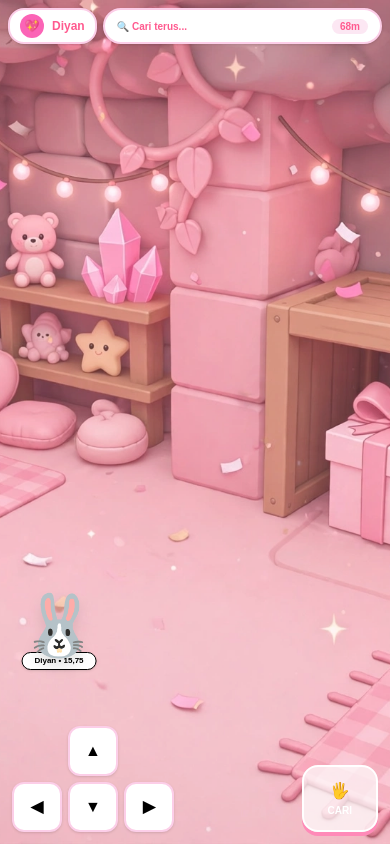
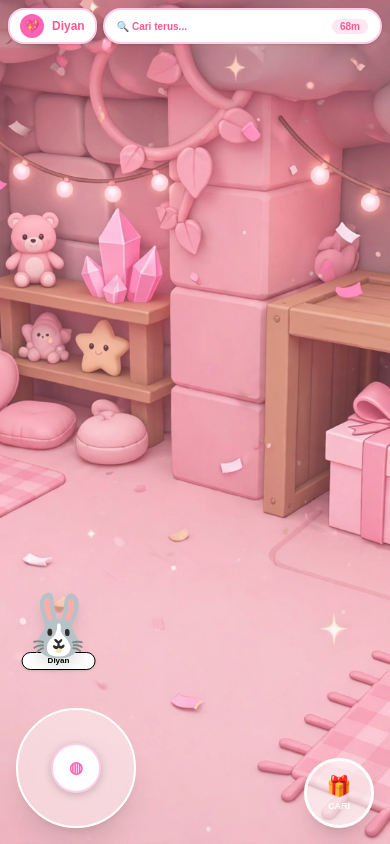
Before and after one commit to cutzhraa/secret-base-diyan, a Next.js app: page / in a window 390 px wide. Built offline with nearby package versions, Linux system fonts and the light colour scheme.

Commit message:
perbaiki joystik

```diff
--- a/app/page.tsx
+++ b/app/page.tsx
@@ -5,15 +5,11 @@ export default function Game() {
   const [pos, setPos] = useState({x: 15, y: 75})
   const [showGift, setShowGift] = useState(false)
   const keys = useRef<Record<string,boolean>>({})
+  const joy = useRef({x:0, y:0})
 
   const hideSpots = [
-    {x: 65, y: 55},
-    {x: 25, y: 55},
-    {x: 70, y: 35},
-    {x: 35, y: 35},
-    {x: 20, y: 70},
-    {x: 75, y: 70},
-    {x: 50, y: 50},
+    {x: 65, y: 55},{x: 25, y: 55},{x: 70, y: 35},
+    {x: 35, y: 35},{x: 20, y: 70},{x: 75, y: 70},{x: 50, y: 50},
   ]
   const [giftSpot] = useState(()=> hideSpots[Math.floor(Math.random()*hideSpots.length)])
   const giftPos = giftSpot
@@ -23,7 +19,7 @@ export default function Game() {
   const canSee = dist < 12
 
   let hintText = "🔍 Cari terus..."
-  if(dist < 10) hintText = "🔥🔥 DIKIT LAGI! GOYANG DIKIT!"
+  if(dist < 10) hintText = "🔥🔥 DIKIT LAGI!"
   else if(dist < 20) hintText = "🔥 Panas! Deket!"
   else if(dist < 40) hintText = "🌤️ Hangat"
 
@@ -34,20 +30,13 @@ export default function Game() {
     window.addEventListener('keyup', up)
     const loop = setInterval(()=>{
       setPos(p=>{
-        let nx=p.x, ny=p.y
-        if(keys.current['w'] || keys.current['arrowup']) ny-=1.2
-        if(keys.current['s'] || keys.current['arrowdown']) ny+=1.2
-        if(keys.current['a'] || keys.current['arrowleft']) nx-=1.2
-        if(keys.current['d'] || keys.current['arrowright']) nx+=1.2
+        let nx=p.x + (keys.current['d']||keys.current['arrowright']?1.2:0) + (keys.current['a']||keys.current['arrowleft']?-1.2:0) + joy.current.x*1.5
+        let ny=p.y + (keys.current['s']||keys.current['arrowdown']?1.2:0) + (keys.current['w']||keys.current['arrowup']?-1.2:0) + joy.current.y*1.5
         return {x: Math.max(5,Math.min(90,nx)), y: Math.max(15,Math.min(90,ny))}
       })
     },14)
-    const prevent = (e:TouchEvent)=> e.preventDefault()
-    document.addEventListener('touchmove', prevent, {passive:false})
-    return ()=>{clearInterval(loop); window.removeEventListener('keydown',down); window.removeEventListener('keyup',up); document.removeEventListener('touchmove', prevent)}
+    return ()=>{clearInterval(loop); window.removeEventListener('keydown',down); window.removeEventListener('keyup',up)}
   },[])
-
-  const move = (k:string, v:boolean) => keys.current[k]=v
 
   return (
     <div className="h-[100dvh] w-screen relative overflow-hidden select-none text-black touch-none bg-[#ffdee9]" style={{touchAction:'none'}}>
@@ -67,80 +56,74 @@ export default function Game() {
               <div className="absolute inset-0 bg-yellow-200 rounded-full blur-[20px] animate-pulse"></div>
               <div className="text-6xl animate-bounce relative">🎁</div>
             </>
-          ) : (
-            <div className="text-[12px] animate-ping">✨</div>
-          )}
+          ) : <div className="text-[12px] animate-ping">✨</div>}
         </div>
       )}
 
-      <div style={{left:`${pos.x}%`, top:`${pos.y}%`, transform:'translate3d(-50%,-50%,0)', willChange:'transform'}} className="absolute z-20">
+      <div style={{left:`${pos.x}%`, top:`${pos.y}%`, transform:'translate3d(-50%,-50%,0)'}} className="absolute z-20">
         <div className="text-6xl drop-shadow-xl">🐰</div>
-        <div className="bg-white text-[8px] font-bold px-1.5 py-0.5 rounded-full text-center -mt-1 shadow border">Diyan • {Math.round(pos.x)},{Math.round(pos.y)}</div>
+        <div className="bg-white text-[8px] font-bold px-1.5 py-0.5 rounded-full text-center -mt-1 shadow border">Diyan</div>
       </div>
 
-      <div className="absolute bottom-3 left-3 right-3 flex justify-between items-end z-30">
-        <div className="grid grid-cols-3 gap-1.5">
-          <div></div><button onTouchStart={(e)=>{e.preventDefault(); move('w',true)}} onTouchEnd={(e)=>{e.preventDefault(); move('w',false)}} onMouseDown={()=>move('w',true)} onMouseUp={()=>move('w',false)} className="w-[50px] h-[50px] bg-white rounded-[12px] shadow border-2 border-pink-200 font-bold active:scale-90">▲</button><div></div>
-          <button onTouchStart={(e)=>{e.preventDefault(); move('a',true)}} onTouchEnd={(e)=>{e.preventDefault(); move('a',false)}} onMouseDown={()=>move('a',true)} onMouseUp={()=>move('a',false)} className="w-[50px] h-[50px] bg-white rounded-[12px] shadow border-2 border-pink-200 font-bold active:scale-90">◀</button>
-          <button onTouchStart={(e)=>{e.preventDefault(); move('s',true)}} onTouchEnd={(e)=>{e.preventDefault(); move('s',false)}} onMouseDown={()=>move('s',true)} onMouseUp={()=>move('s',false)} className="w-[50px] h-[50px] bg-white rounded-[12px] shadow border-2 border-pink-200 font-bold active:scale-90">▼</button>
-          <button onTouchStart={(e)=>{e.preventDefault(); move('d',true)}} onTouchEnd={(e)=>{e.preventDefault(); move('d',false)}} onMouseDown={()=>move('d',true)} onMouseUp={()=>move('d',false)} className="w-[50px] h-[50px] bg-white rounded-[12px] shadow border-2 border-pink-200 font-bold active:scale-90">▶</button>
+      {/* JOYSTICK ROBLOX - CUMA MUNCUL DI HP */}
+      <div className="absolute bottom-4 left-4 z-30 lg:hidden">
+        <div
+          className="w-[120px] h-[120px] bg-white/40 backdrop-blur-md rounded-full border-2 border-white shadow-xl flex items-center justify-center relative"
+          onTouchMove={(e)=>{
+            const rect = e.currentTarget.getBoundingClientRect()
+            const t = e.touches[0]
+            const x = t.clientX - rect.left - rect.width/2
+            const y = t.clientY - rect.top - rect.height/2
+            const max = 40
+            const dist = Math.min(max, Math.hypot(x,y))
+            const ang = Math.atan2(y,x)
+            joy.current = {x: Math.cos(ang)*dist/max, y: Math.sin(ang)*dist/max}
+            const knob = document.getElementById('knob')!
+            knob.style.transform = `translate(${Math.cos(ang)*dist}px, ${Math.sin(ang)*dist}px)`
+          }}
+          onTouchEnd={()=>{
+            joy.current={x:0,y:0}
+            const knob = document.getElementById('knob')!
+            knob.style.transform = `translate(0px, 0px)`
+          }}
+        >
+          <div id="knob" className="w-[50px] h-[50px] bg-white rounded-full shadow-[0_2px_8px_rgba(0,0,0,0.2)] border-2 border-pink-200 flex items-center justify-center font-bold text-pink-400 transition-transform duration-75">◍</div>
         </div>
-        <button disabled={!isNear} onClick={()=>isNear && setShowGift(true)} className={`px-6 py-3 rounded-2xl font-black border-2 border-white text-white shadow-[0_4px_0_#ff8ab8] ${isNear? 'bg-[#ff5a8f] animate-pulse' : 'bg-white/70 text-gray-400'}`}>🖐️<div className="text-[10px]">{isNear?'BUKA':'CARI'}</div></button>
+      </div>
+
+      <div className="absolute bottom-4 right-4 z-30">
+        <button disabled={!isNear} onClick={()=>isNear && setShowGift(true)} className={`w-[70px] h-[70px] rounded-full font-black border-[3px] border-white text-white shadow-xl flex flex-col items-center justify-center ${isNear? 'bg-[#ff5a8f] animate-pulse' : 'bg-white/60 text-gray-400'}`}>
+          <span className="text-xl">🎁</span><span className="text-[9px]">{isNear?'BUKA':'CARI'}</span>
+        </button>
       </div>
 
       {showGift && (
-        <div className="absolute inset-0 bg-pink-200/60 backdrop-blur-sm z-50 flex items-center justify-center p-5 overflow-y-auto">
-          <div className="bg-white rounded-[1.8rem] w-full max-w-sm p-5 shadow-2xl text-black border-2 border-pink-200 my-auto">
-            <p className="text-center text-4xl">🎉💖</p>
+        <div className="absolute inset-0 bg-pink-200/70 backdrop-blur-md z-50 flex items-start justify-center p-4 overflow-y-auto">
+          <div className="bg-white rounded-[1.8rem] w-full max-w-sm p-5 shadow-2xl text-black border-2 border-pink-200 my-4 max-h-[88dvh] overflow-y-auto">
+            <p className="text-center text-3xl">🎉💖</p>
             <h2 className="text-center font-black text-[#ff5a8f] text-xl mt-1">KETEMU!</h2>
 
-            {/* PHOTOBOOTH MEMANJANG */}
-            <div className="mt-4 mx-auto bg-white p-2 pb-5 rounded-[4px] shadow-[0_4px_15px_rgba(0,0,0,0.15)] rotate-[-1.5deg] w-[220px] border border-zinc-200">
-              <div className="flex justify-between px-3 mb-2">
-                <div className="w-2 h-2 bg-zinc-800 rounded-full"></div>
-                <div className="w-2 h-2 bg-zinc-800 rounded-full"></div>
-                <div className="w-2 h-2 bg-zinc-800 rounded-full"></div>
-                <div className="w-2 h-2 bg-zinc-800 rounded-full"></div>
+            <div className="mt-4 mx-auto bg-white p-2 pb-5 rounded-[4px] shadow-[0_4px_15px_rgba(0,0,0,0.15)] rotate-[-1deg] w-[200px] border border-zinc-200">
+              <div className="flex justify-between px-3 mb-2"><div className="w-2 h-2 bg-zinc-800 rounded-full"></div><div className="w-2 h-2 bg-zinc-800 rounded-full"></div><div className="w-2 h-2 bg-zinc-800 rounded-full"></div><div className="w-2 h-2 bg-zinc-800 rounded-full"></div></div>
+              <div className="flex flex-col gap-2 bg-zinc-900 p-2">
+                <img src="/diyan1.jpeg" className="w-full h-32 object-cover" />
+                <img src="/diyan2.jpeg" className="w-full h-32 object-cover" />
+                <img src="/diyan3.jpeg" className="w-full h-32 object-cover" />
               </div>
-              <div className="flex flex-col gap-2 bg-zinc-900 p-2">
-                <img src="/diyan1.jpeg" className="w-full h-36 object-cover" alt="diyan1" />
-                <img src="/diyan2.jpeg" className="w-full h-36 object-cover" alt="diyan2" />
-                <img src="/diyan3.jpeg" className="w-full h-36 object-cover" alt="diyan3" />
-              </div>
-              <div className="text-center mt-3 font-mono">
-                <p className="text-[9px] tracking-[0.3em] text-zinc-500">05.05.2025 • ROBLOX</p>
-                <p className="font-bold text-[12px] text-[#ff5a8f] mt-1">DIYAN'S BOOTH 💖</p>
-              </div>
+              <div className="text-center mt-3 font-mono"><p className="text-[9px] tracking-[0.3em] text-zinc-500">05.05.2025 • ROBLOX</p><p className="font-bold text-[11px] text-[#ff5a8f] mt-1">DIYAN'S BOOTH 💖</p></div>
             </div>
 
             <div className="mt-4 bg-[#fff0f5] p-5 rounded-[20px] border border-pink-200 text-center">
               <p className="font-mono text-[10px] tracking-[0.3em] text-pink-400 mb-3">FROM DIYAN ♡</p>
+              <p className="font-black text-[17px] text-[#ff5a8f]">CIEEE ULTAH! 🎉</p>
+              <p className="text-[13px] text-zinc-700 mt-3 leading-relaxed">Akhirnya tua juga lu wkwk. Ini hadiah photobooth, 3 foto lu yang paling cakep menurut gua.</p>
+              <div className="w-10 h-[2px] bg-pink-200 mx-auto my-4 rounded-full"></div>
+              <p className="text-[13px] text-zinc-700 leading-relaxed">Makasih ya udah mau kenal sama gua, mau temenan sama gua sampe sekarang. Semoga tahun ini semua yang lu mau kejadian, sehat terus, bahagia terus.</p>
+              <p className="text-[13px] text-zinc-700 leading-relaxed mt-3">Kado kecil ini gua bikin sendiri, semoga lu suka ya. Love you! 🐰</p>
+              <div className="mt-4 bg-white rounded-xl p-3 border border-dashed border-pink-200"><p className="text-[12px] text-zinc-600 italic leading-relaxed">On your special day - you are loved, you are cute, you are everything.</p><p className="font-black text-[13px] text-[#ff5a8f] mt-1">Happy Birthday! 🌸🥺💖</p></div>
+            </div>
 
-              <p className="font-black text-[18px] text-[#ff5a8f] leading-tight">
-                CIEEE ULTAH! 🎉
-              </p>
-              <p className="text-[13px] text-zinc-700 mt-3 leading-relaxed">
-                Akhirnya tua juga lu wkwk. Ini hadiah photobooth, 3 foto lu yang paling cakep menurut gua.
-              </p>
-
-              <div className="w-10 h-[2px] bg-pink-200 mx-auto my-4 rounded-full"></div>
-
-              <p className="text-[13px] text-zinc-700 leading-relaxed">
-                Makasih ya udah mau kenal sama gua, mau temenan sama gua sampe sekarang. Semoga tahun ini semua yang lu mau kejadian, sehat terus, bahagia terus.
-              </p>
-
-              <p className="text-[13px] text-zinc-700 leading-relaxed mt-3">
-                Kado kecil ini gua bikin sendiri, semoga lu suka ya. Love you! 🐰
-              </p>
-
-              <div className="mt-4 bg-white rounded-xl p-3 border border-dashed border-pink-200">
-                <p className="text-[12px] text-zinc-600 leading-relaxed italic">
-                  On your special day - you are loved, you are cute, you are everything.
-                </p>
-                <p className="font-black text-[13px] text-[#ff5a8f] mt-1">Happy Birthday! 🌸🥺💖</p>
-              </div>
-            </div>
-            <button onClick={()=>setShowGift(false)} className="w-full mt-4 bg-[#ff5a8f] text-white py-3 rounded-full font-bold active:scale-95">Ambil 💖</button>
+            <button onClick={()=>setShowGift(false)} className="w-full mt-4 bg-[#ff5a8f] text-white py-3 rounded-full font-bold sticky bottom-0">Tutup 💖</button>
           </div>
         </div>
       )}
```
